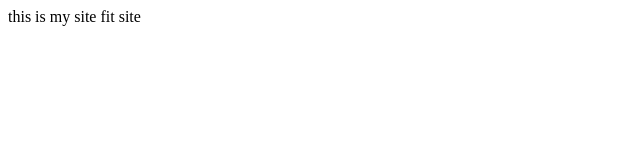
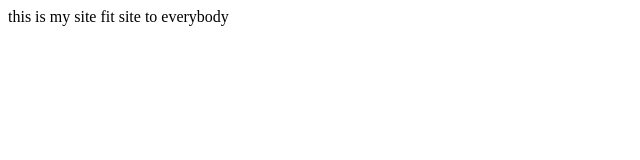
Before and after one commit to simonbrahane/sample, a plain HTML site: page fit.html in a window 1280 px wide. Shown: the whole page, without its empty margins (0-640 px from the left). Drawn offline with Linux system fonts and the light colour scheme.

Commit message:
Changed fit.html

```diff
--- a/fit.html
+++ b/fit.html
@@ -1,5 +1,5 @@
 <html>
 <head>this is my site</head>
 <body>
-fit site</body>
+fit site to everybody</body>
 </html>
```
